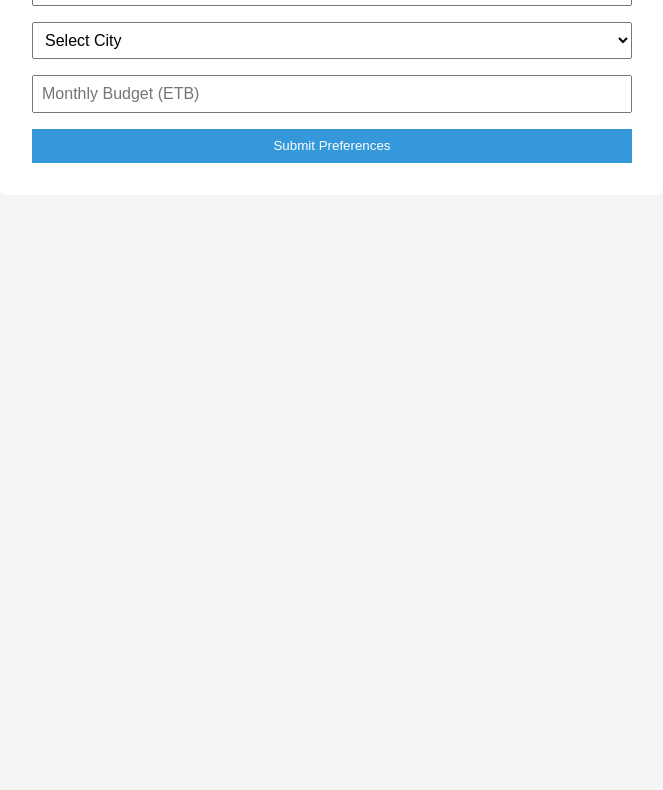
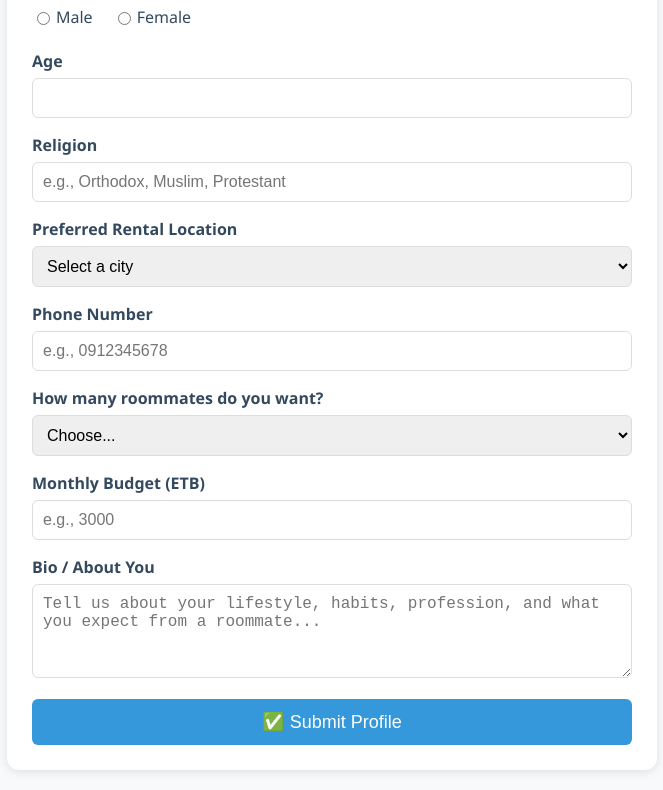
Before and after one commit to Adnannn1224/ethio-roommates, a website: page public/index.html in a window 1280 px wide. Shown: the part 273-1063 px from the top of the page, without its empty margins (308-971 px from the left). Before the commit the page ends 800 px from the top, so only its background shows below. Drawn offline with Linux system fonts and the light colour scheme; a script that the page names is missing.

Commit message:
Updated form with all fields + Supabase integration

```diff
--- a/public/index.html
+++ b/public/index.html
@@ -5,39 +5,213 @@
   <meta name="viewport" content="width=device-width, initial-scale=1.0"/>
   <title>Ethio Roommates</title>
   <style>
-    body { font-family: Arial, sans-serif; padding: 2rem; background: #f5f5f5; }
-    .container { max-width: 600px; margin: 0 auto; background: white; padding: 2rem; border-radius: 8px; }
-    h1 { color: #2c3e50; }
-    form { display: flex; flex-direction: column; gap: 1rem; margin-top: 1rem; }
-    input, select { padding: 0.5rem; font-size: 1rem; }
-    button { padding: 0.6rem; background: #3498db; color: white; border: none; cursor: pointer; }
+    body {
+      font-family: 'Segoe UI', Tahoma, Geneva, Verdana, sans-serif;
+      background: #f8f9fa;
+      margin: 0;
+      padding: 20px;
+    }
+    .container {
+      max-width: 600px;
+      margin: 0 auto;
+      background: white;
+      padding: 25px;
+      border-radius: 12px;
+      box-shadow: 0 2px 10px rgba(0,0,0,0.1);
+    }
+    h1 {
+      color: #2c3e50;
+      text-align: center;
+      margin-bottom: 20px;
+    }
+    .form-group {
+      margin-bottom: 16px;
+    }
+    label {
+      display: block;
+      margin-bottom: 6px;
+      font-weight: 600;
+      color: #34495e;
+    }
+    input, select, textarea {
+      width: 100%;
+      padding: 10px;
+      border: 1px solid #ddd;
+      border-radius: 6px;
+      font-size: 16px;
+      box-sizing: border-box;
+    }
+    .radio-group {
+      display: flex;
+      gap: 20px;
+      flex-wrap: wrap;
+    }
+    .radio-group label {
+      font-weight: normal;
+      cursor: pointer;
+      display: flex;
+      align-items: center;
+    }
+    .radio-group input {
+      width: auto;
+      margin-right: 6px;
+    }
+    button {
+      width: 100%;
+      padding: 12px;
+      background: #3498db;
+      color: white;
+      border: none;
+      border-radius: 6px;
+      font-size: 18px;
+      cursor: pointer;
+      transition: background 0.3s;
+    }
+    button:hover {
+      background: #2980b9;
+    }
+    .alert {
+      padding: 12px;
+      margin: 16px 0;
+      border-radius: 6px;
+      text-align: center;
+      font-weight: bold;
+    }
+    .alert-success {
+      background: #d4edda;
+      color: #155724;
+    }
+    .alert-error {
+      background: #f8d7da;
+      color: #721c24;
+    }
   </style>
 </head>
 <body>
   <div class="container">
     <h1>🏠 Ethio Roommates</h1>
-    <p>Find your perfect roommate in Ethiopia!</p>
+    <p>Fill out your profile to find compatible roommates across Ethiopia!</p>
 
     <form id="roommateForm">
-      <input type="text" name="fullName" placeholder="Full Name" required />
-      <input type="email" name="email" placeholder="Email" required />
-      <select name="city">
-        <option value="">Select City</option>
-        <option value="Addis Ababa">Addis Ababa</option>
-        <option value="Dire Dawa">Dire Dawa</option>
-        <option value="Hawassa">Hawassa</option>
-        <option value="Mekelle">Mekelle</option>
-      </select>
-      <input type="number" name="budget" placeholder="Monthly Budget (ETB)" min="0" required />
-      <button type="submit">Submit Preferences</button>
+      <div class="form-group">
+        <label for="fullName">Full Name</label>
+        <input type="text" id="fullName" name="fullName" required />
+      </div>
+
+      <div class="form-group">
+        <label>Gender</label>
+        <div class="radio-group">
+          <label><input type="radio" name="gender" value="Male" required /> Male</label>
+          <label><input type="radio" name="gender" value="Female" required /> Female</label>
+        </div>
+      </div>
+
+      <div class="form-group">
+        <label for="age">Age</label>
+        <input type="number" id="age" name="age" min="18" max="100" required />
+      </div>
+
+      <div class="form-group">
+        <label for="religion">Religion</label>
+        <input type="text" id="religion" name="religion" placeholder="e.g., Orthodox, Muslim, Protestant" required />
+      </div>
+
+      <div class="form-group">
+        <label for="location">Preferred Rental Location</label>
+        <select id="location" name="location" required>
+          <option value="">Select a city</option>
+          <option value="Addis Ababa">Addis Ababa</option>
+          <option value="Dire Dawa">Dire Dawa</option>
+          <option value="Hawassa">Hawassa</option>
+          <option value="Mekelle">Mekelle</option>
+          <option value="Bahir Dar">Bahir Dar</option>
+          <option value="Jimma">Jimma</option>
+          <option value="Other">Other</option>
+        </select>
+      </div>
+
+      <div class="form-group">
+        <label for="phone">Phone Number</label>
+        <input type="tel" id="phone" name="phone" placeholder="e.g., 0912345678" pattern="[0-9]{10}" title="Enter a 10-digit Ethiopian number" required />
+      </div>
+
+      <div class="form-group">
+        <label for="roommateCount">How many roommates do you want?</label>
+        <select id="roommateCount" name="roommateCount" required>
+          <option value="">Choose...</option>
+          <option value="1">1</option>
+          <option value="2">2</option>
+          <option value="3">3</option>
+          <option value="4">4</option>
+          <option value="5">5+</option>
+        </select>
+      </div>
+
+      <div class="form-group">
+        <label for="budget">Monthly Budget (ETB)</label>
+        <input type="number" id="budget" name="budget" min="0" placeholder="e.g., 3000" required />
+      </div>
+
+      <div class="form-group">
+        <label for="bio">Bio / About You</label>
+        <textarea id="bio" name="bio" placeholder="Tell us about your lifestyle, habits, profession, and what you expect from a roommate..." rows="4" required></textarea>
+      </div>
+
+      <button type="submit">✅ Submit Profile</button>
     </form>
+
+    <div id="message"></div>
   </div>
 
-  <script>
-    document.getElementById('roommateForm').addEventListener('submit', async (e) => {
+  <script type="module">
+    // Supabase credentials (from your project)
+    import { createClient } from 'https://cdn.jsdelivr.net/npm/@supabase/supabase-js/+esm';
+
+    const supabaseUrl = 'https://xeahranoixljdjllnjtf.supabase.co';
+    const supabaseAnonKey = 'eyJhbGciOiJIUzI1NiIsInR5cCI6IkpXVCJ9.eyJpc3MiOiJzdXBhYmFzZSIsInJlZiI6InhlYWhyYW5vaXhsamRqbGxuanRmIiwicm9sZSI6ImFub24iLCJpYXQiOjE3NjEyNDI1NjksImV4cCI6MjA3NjgxODU2OX0.JHF-CkvhmSBUM8BaQUUbPPQ0_LZezDHvdqEmA9IYh8M';
+
+    const supabase = createClient(supabaseUrl, supabaseAnonKey);
+
+    const form = document.getElementById('roommateForm');
+    const messageDiv = document.getElementById('message');
+
+    form.addEventListener('submit', async (e) => {
       e.preventDefault();
-      alert('Form submission will be connected to the database soon!');
+
+      const formData = new FormData(form);
+      const data = {
+        full_name: formData.get('fullName'),
+        gender: formData.get('gender'),
+        age: parseInt(formData.get('age')),
+        religion: formData.get('religion'),
+        location: formData.get('location'),
+        phone: formData.get('phone'),
+        roommate_count: parseInt(formData.get('roommateCount')),
+        budget: parseInt(formData.get('budget')),
+        bio: formData.get('bio')
+      };
+
+      // Show loading
+      showMessage('Submitting...', 'info');
+
+      try {
+        const { error } = await supabase.from('roommates').insert([data]);
+
+        if (error) throw error;
+
+        showMessage('✅ Success! Your profile has been saved.', 'success');
+        form.reset();
+      } catch (err) {
+        console.error('Supabase error:', err);
+        showMessage('❌ Failed to save: ' + (err.message || 'Unknown error'), 'error');
+      }
     });
+
+    function showMessage(text, type) {
+      messageDiv.className = `alert alert-${type}`;
+      messageDiv.textContent = text;
+      messageDiv.style.display = 'block';
+    }
   </script>
 </body>
 </html>
```
